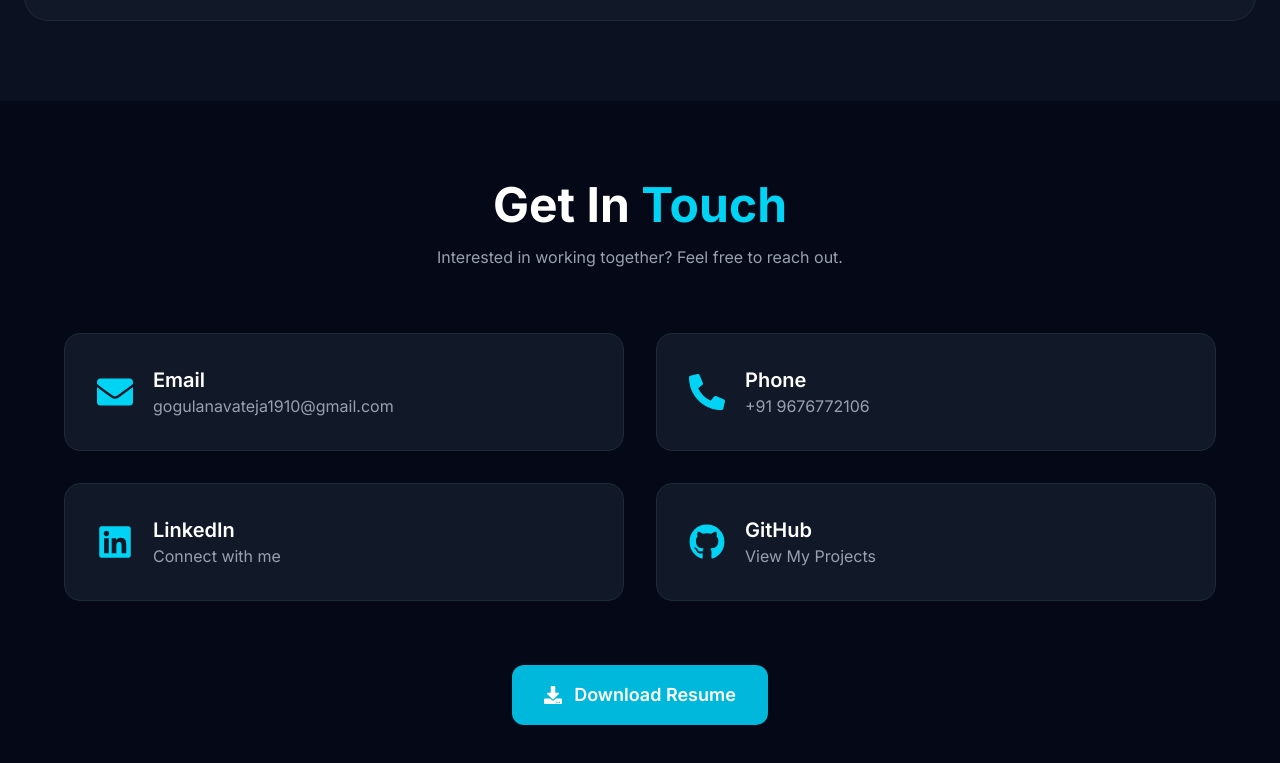
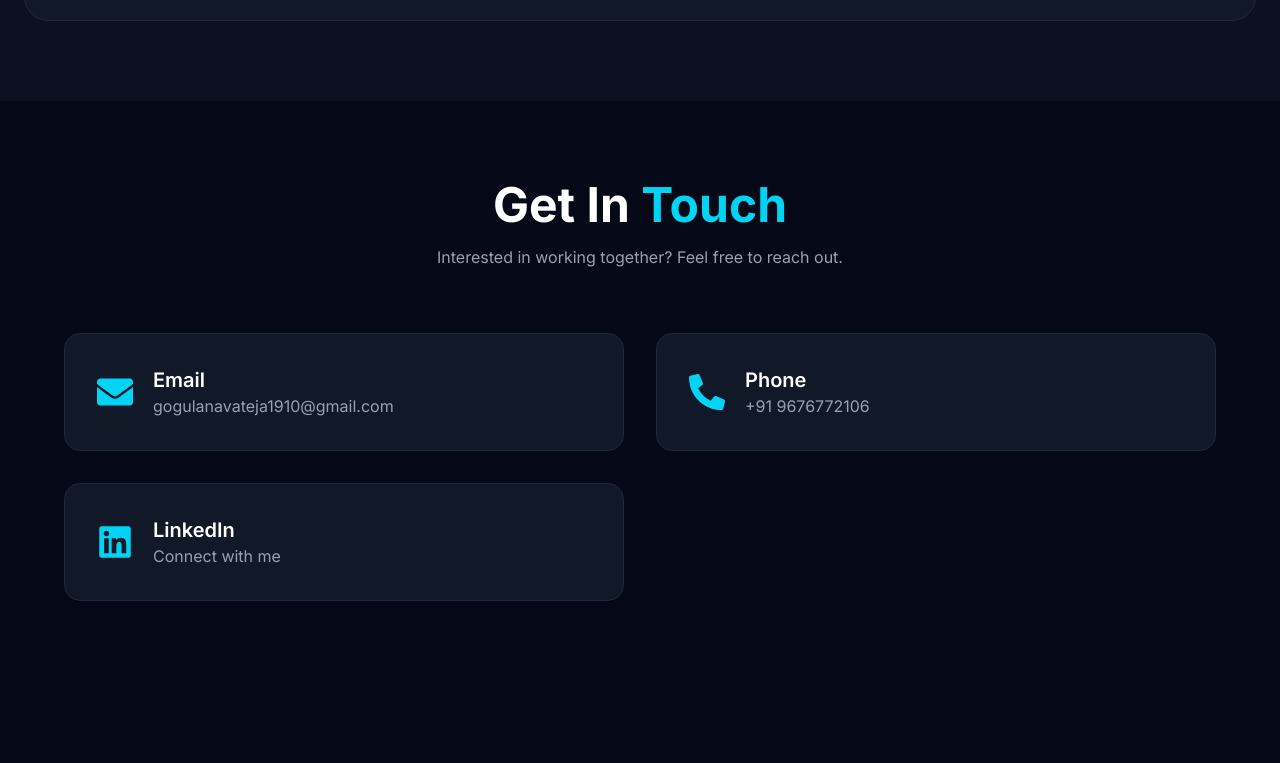
Before and after one commit to Navateja-gupta/navateja-portfolio, a Next.js app: page / in a window 1280 px wide. Shown: the part 7637-8400 px from the top of the page. After the commit the page ends 8318 px from the top, so only its background shows below. Built offline with nearby package versions, Linux system fonts and the light colour scheme.

Commit message:
Updated contact section

```diff
--- a/components/Contact.tsx
+++ b/components/Contact.tsx
@@ -86,7 +86,7 @@ export default function Contact() {
 
           </motion.a>
 
-          <motion.a
+          {/* <motion.a
             whileHover={{ scale: 1.03 }}
             href="https://github.com/20311a0432"
             target="_blank"
@@ -102,11 +102,11 @@ export default function Contact() {
               </p>
             </div>
 
-          </motion.a>
+          </motion.a> */}
 
         </div>
 
-        <div className="text-center mt-16">
+        {/* <div className="text-center mt-16">
 
           <a
             href="/resume.pdf"
@@ -118,7 +118,7 @@ export default function Contact() {
 
           </a>
 
-        </div>
+        </div> */}
 
       </div>
     </section>
```
